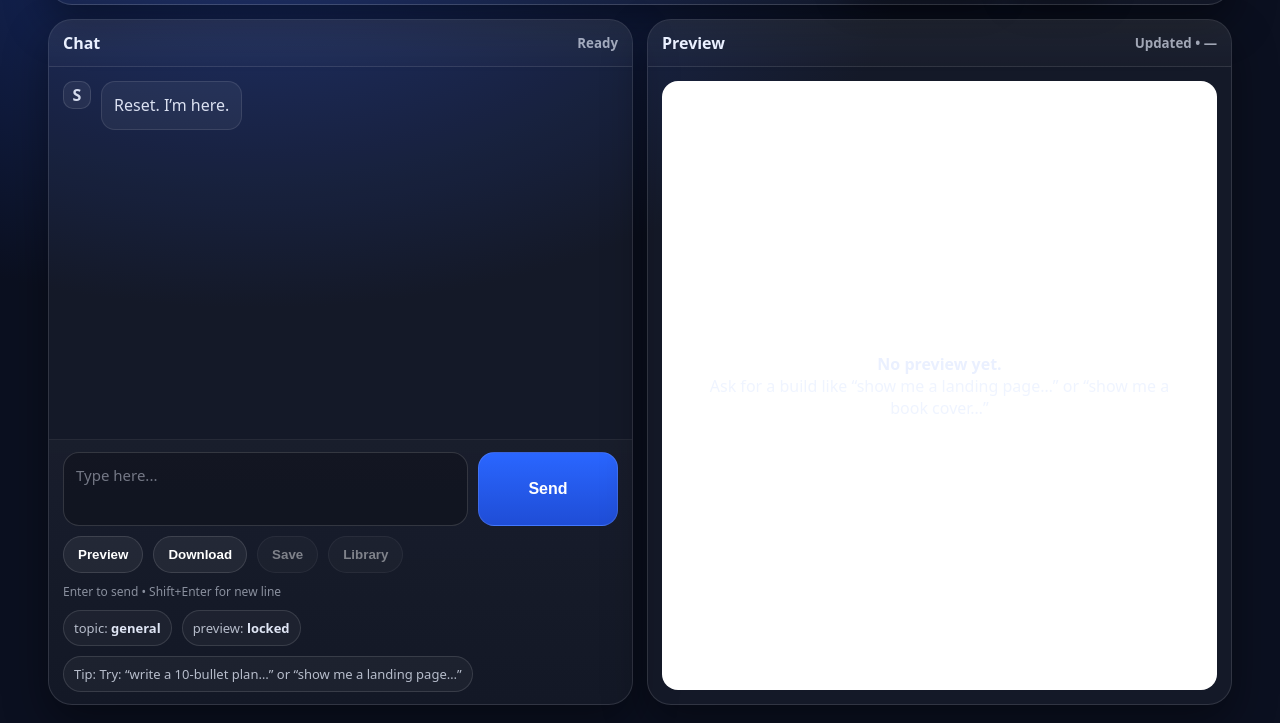
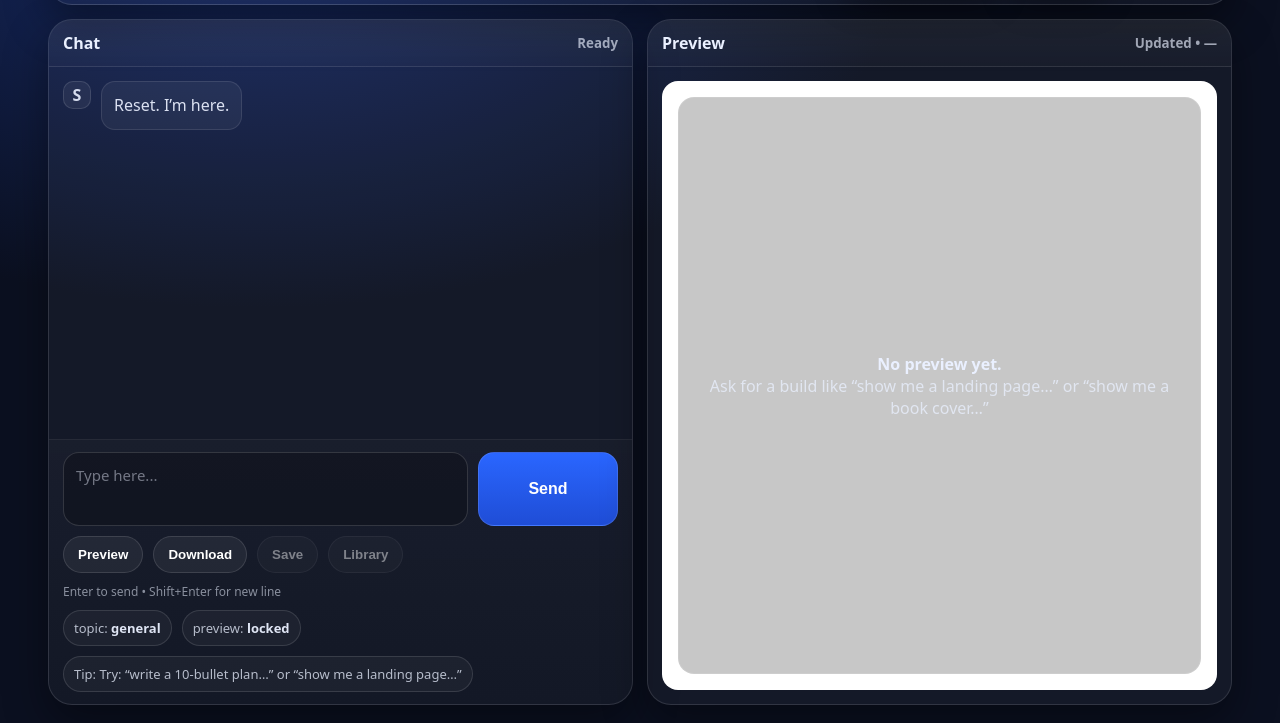
Before and after one commit to sdierct-cyber/simonchat-Simo, a website: page index.html in a window 1280 px wide. Shown: the part 77-800 px from the top of the page. Drawn offline with Linux system fonts and the light colour scheme.

Commit message:
Update index.html

```diff
--- a/index.html
+++ b/index.html
@@ -196,12 +196,12 @@
   inset:16px;
   border-radius:16px;
   border:1px solid rgba(255,255,255,.10);
-      background: rgba(255,255,255,.06);
+  background: rgba(0,0,0,.22);
+  color: rgba(234,240,255,.75);
   display:flex;
   align-items:center;
   justify-content:center;
   text-align:center;
-      color: rgba(234,240,255,.75);
   padding:22px;
   pointer-events:none;
 }
```
Lines whose indentation alone changed are shown as unchanged.
